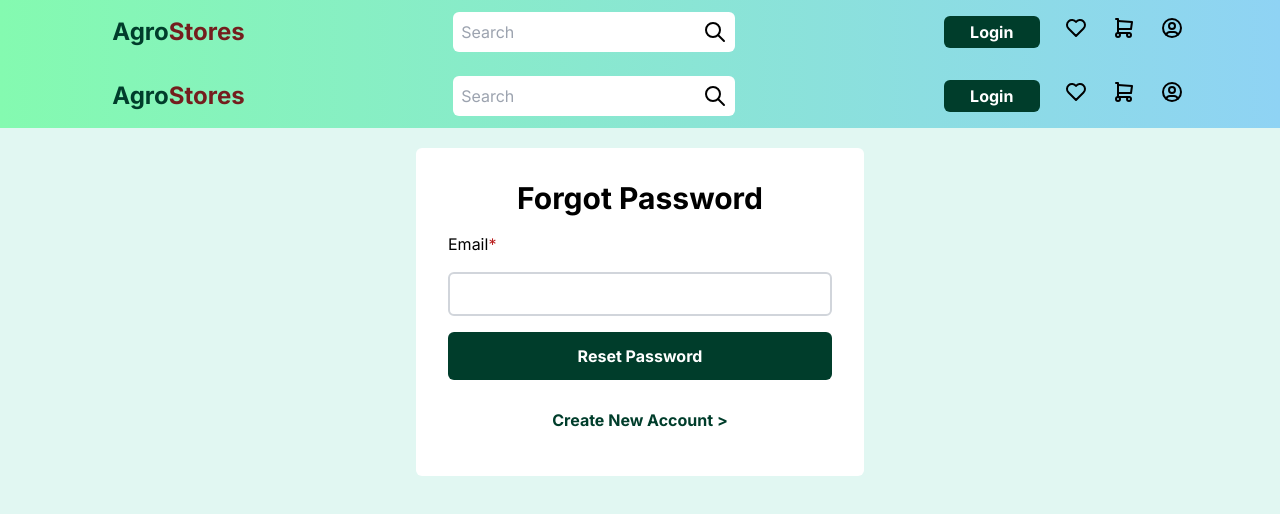
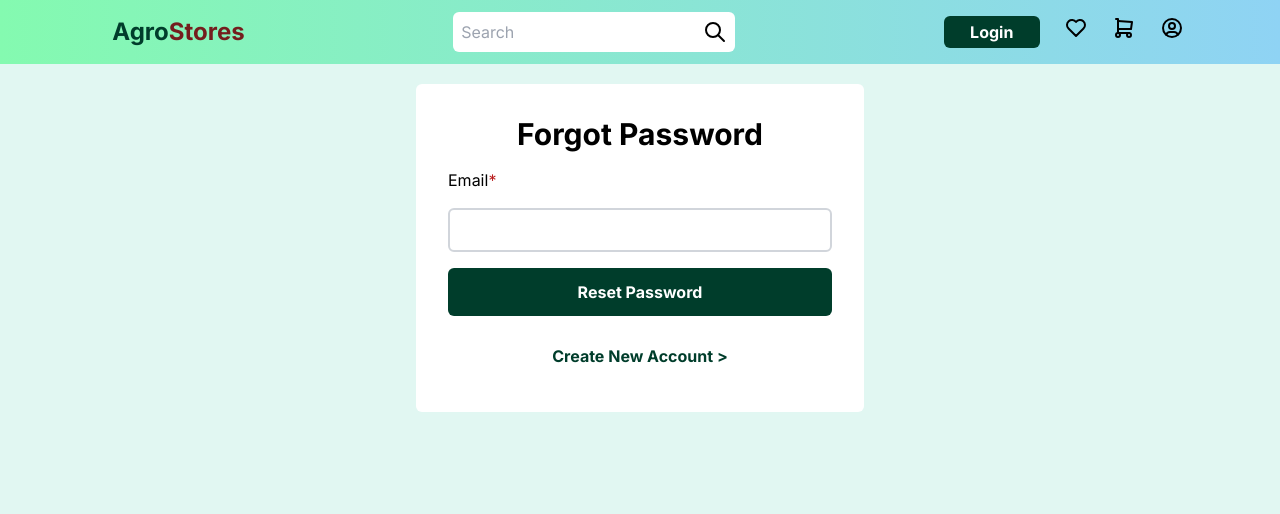
Before and after one commit to pangilinanervin22/MaubayCrops, a Next.js app: page /forgot-password in a window 1280 px wide. Shown: the top 514 px of the page. Built offline with nearby package versions, Linux system fonts and the light colour scheme; no server answers.

Commit message:
refactor: remove Navbar component from page.tsx

```diff
--- a/src/app/forgot-password/page.tsx
+++ b/src/app/forgot-password/page.tsx
@@ -3,7 +3,6 @@
 import React, { useState } from "react";
 import { useRouter } from "next/navigation";
 
-import { Navbar } from "../../components/Navbar";
 
 export default function Page() {
   const [email, setEmail] = useState("");
@@ -17,8 +16,6 @@ export default function Page() {
 
   return (
     <main className="min-h-screen bg-extra-light-green">
-      <Navbar />
-
       <article className="p-5 md:grid md:place-items-center">
         <form
           className="flex flex-col space-y-4 rounded-md p-8 w-full md:w-[28rem] h-fit bg-white"
```
